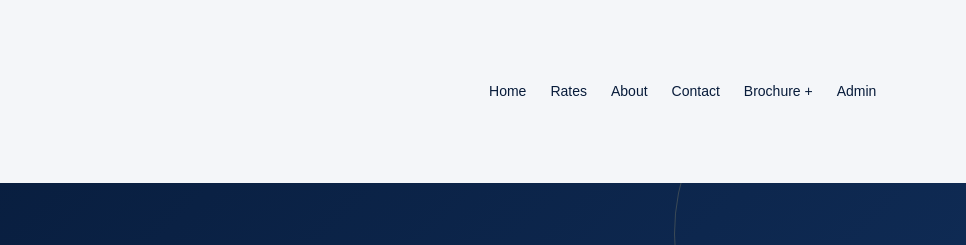
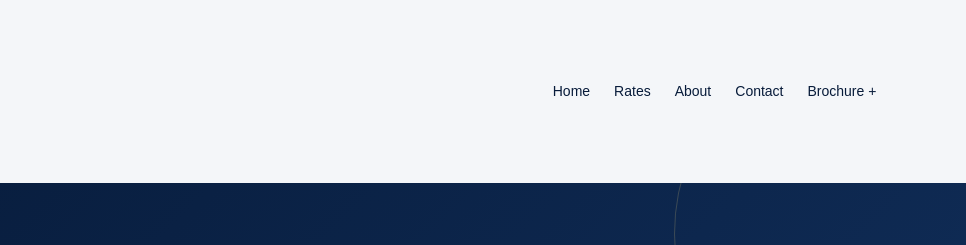
Before and after one commit to itwebdev2026-cloud/Korviana, a website: page index.html in a window 1280 px wide. Shown: the top 245 px of the page, 314-1280 px from the left. Drawn offline with Linux system fonts and the light colour scheme; no server answers.

Commit message:
Hide admin link from home page

```diff
--- a/index.html
+++ b/index.html
@@ -441,7 +441,6 @@
           <a href="about.html#society">Associates</a>
         </div>
       </details>
-      <a href="p.html">Admin</a>
     </nav>
   </header>
 
```
